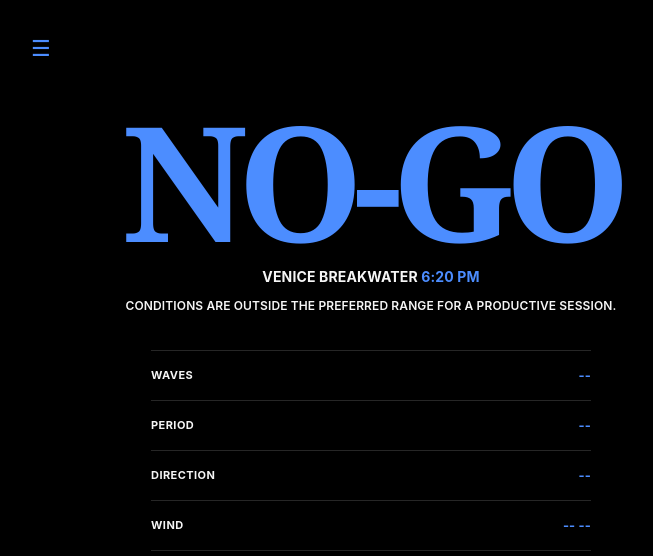
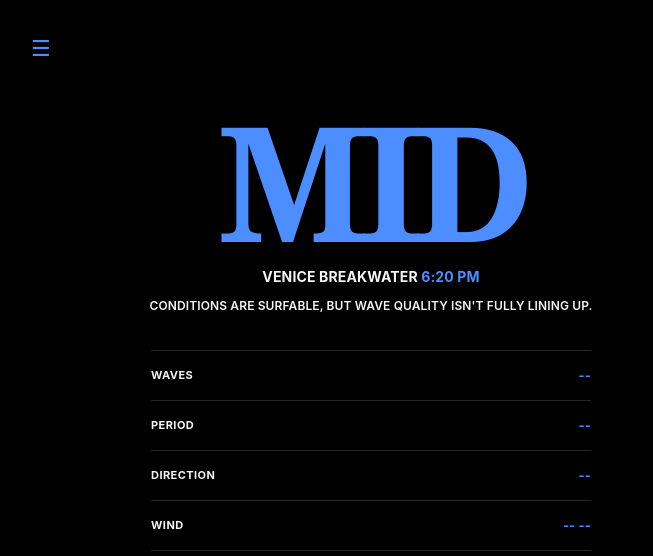
Before and after one commit to hernanqu/surf-intel, a Flask app: page / in a window 1280 px wide. Shown: the top 556 px of the page, without its empty margins (269-922 px from the left). Run offline with Flask 3, Linux system fonts and the light colour scheme; data that the repository does not hold is empty.

Commit message:
Replace GO NO-GO with YEW MID NAH

```diff
--- a/app.py
+++ b/app.py
@@ -333,13 +333,16 @@ def make_assessment(current):
     # Apply directional wind influence
     score = max(0, min(100, score - wind_penalty))
 
-    # Hard safety limits
+    # Decision states:
+    # YEW! = good surf
+    # MID  = surfable, but compromised
+    # NAH  = outside current comfort/safety envelope
 
     if wind_speed_kt is not None and wind_speed_kt >= 22:
-        status = "DANGEROUS"
+        status = "NAH"
 
     elif wave_height_ft is not None and wave_height_ft >= 7:
-        status = "DANGEROUS"
+        status = "NAH"
 
     elif (
         wave_height_ft is not None
@@ -347,7 +350,7 @@ def make_assessment(current):
         and wave_height_ft >= 4
         and wave_period_s >= 16
     ):
-        status = "DANGEROUS"
+        status = "NAH"
 
     elif (
         wave_height_ft is not None
@@ -355,115 +358,89 @@ def make_assessment(current):
         and wave_height_ft >= 3
         and wave_period_s >= 18
     ):
-        status = "DANGEROUS"
+        status = "NAH"
 
     elif is_day == 0:
-        status = "NO-GO"
+        status = "NAH"
 
     elif wind_speed_kt is not None and wind_speed_kt >= 16:
-        status = "NO-GO"
-
-    elif (
-        wave_height_ft is not None
-        and wave_period_s is not None
-        and wave_height_ft >= 2
-        and wave_period_s >= 16
-    ):
-        status = "NO-GO"
-
-    elif (
-        wave_height_ft is not None
-        and wave_period_s is not None
-        and wave_height_ft >= 3
-        and wave_period_s >= 14
-    ):
-        status = "NO-GO"
-
-    elif wave_height_ft is not None and wave_height_ft >= 6:
-        status = "NO-GO"
+        status = "NAH"
 
     elif wave_height_ft is not None and wave_height_ft >= 5:
-        status = "NO-GO"
-
-    elif wave_height_ft is not None and wave_height_ft < 2:
-        status = "NO-GO"
+        status = "NAH"
 
     elif score >= 75:
-        status = "GO"
+        status = "YEW!"
 
     else:
-        status = "NO-GO"
+        status = "MID"
 
     # Explanation
-    if status == "DANGEROUS":
+
+    if is_day == 0:
+        reason = "It's dark. Check back after dawn."
+
+    elif status == "NAH":
         if wind_speed_kt is not None and wind_speed_kt >= 22:
             reason = (
                 "Wind conditions are severe enough to make the session unsafe."
             )
+
         elif wave_height_ft is not None and wave_height_ft >= 7:
             reason = (
                 "Surf size has crossed into a dangerous range."
             )
-        else:
-            reason = (
-                "Long-period swell is creating dangerous surf energy "
-                "for the current wave height."
-            )
 
-    elif is_day == 0:
-        reason = "It's dark. Check back after dawn."
-
-    elif status == "NO-GO":
-        reason_candidates = []
-
-        if wind_speed_kt is not None and wind_speed_kt >= 16:
-            reason_candidates.append((
-                100,
-                "Wind is too strong and is degrading the surface conditions."
-            ))
-
-        if (
+        elif (
             wave_height_ft is not None
             and wave_period_s is not None
             and (
-                (wave_height_ft >= 2 and wave_period_s >= 16)
-                or (wave_height_ft >= 3 and wave_period_s >= 14)
+                (wave_height_ft >= 4 and wave_period_s >= 16)
+                or (wave_height_ft >= 3 and wave_period_s >= 18)
             )
         ):
-            reason_candidates.append((
-                90,
-                "Long-period swell is making the surf more powerful "
-                "than the wave height suggests."
-            ))
+            reason = (
+                "Long-period swell is creating more power "
+                "than is comfortable for this session."
+            )
 
-        if wave_height_ft is not None and wave_height_ft >= 5:
-            reason_candidates.append((
-                95,
-                "Wave size is outside the preferred range. "
-                "The surf is too powerful for a productive session."
-            ))
+        elif wave_height_ft is not None and wave_height_ft >= 5:
+            reason = (
+                "Wave size is outside your current comfort range."
+            )
+
+        elif wind_speed_kt is not None and wind_speed_kt >= 16:
+            reason = (
+                "Strong wind is making conditions too rough "
+                "for a worthwhile session."
+            )
+
+        else:
+            reason = (
+                "Conditions are outside your current comfort range."
+            )
+
+    elif status == "MID":
+        reason_candidates = []
 
         if wave_height_ft is not None and wave_height_ft < 2:
             reason_candidates.append((
                 75,
-                "The surf is too small and lacks enough energy "
-                "for a productive session."
+                "The surf is small and lacks much push."
             ))
 
         if wave_period_s is not None and wave_period_s < 8:
             reason_candidates.append((
                 65,
-                "The short period is limiting wave energy "
-                "and consistency."
+                "The short period is limiting wave energy and consistency."
             ))
 
         if wind_quality == "ONSHORE":
             onshore_severity = (
-                70 if wind_speed_kt is not None and wind_speed_kt >= 10
-                else 60 if wind_speed_kt is not None and wind_speed_kt >= 7
-                else 45
+                80 if wind_speed_kt is not None and wind_speed_kt >= 10
+                else 70 if wind_speed_kt is not None and wind_speed_kt >= 7
+                else 50
             )
-
             reason_candidates.append((
                 onshore_severity,
                 "Onshore wind is degrading the surface conditions."
@@ -476,28 +453,33 @@ def make_assessment(current):
             )[1]
         else:
             reason = (
-                "Conditions are outside the preferred range "
-                "for a productive session."
+                "Conditions are surfable, but wave quality "
+                "isn't fully lining up."
             )
-    elif status == "GO" and wind_quality == "OFFSHORE":
+
+    elif status == "YEW!" and wind_quality == "OFFSHORE":
         reason = (
             "Offshore wind is helping clean up the surface, while wave size "
-            "and energy remain within a workable range."
+            "and energy are lining up well."
         )
-    elif status == "GO" and wind_speed_kt is not None and wind_speed_kt <= 7:
+
+    elif (
+        status == "YEW!"
+        and wind_speed_kt is not None
+        and wind_speed_kt <= 7
+    ):
         reason = (
-            "Clean surface conditions with workable wave size and energy. "
-            "Good conditions for a productive session."
+            "Clean surface conditions with workable wave size and energy."
         )
-    elif status == "GO":
+
+    elif status == "YEW!":
         reason = (
-            "Wave size, energy, and surface conditions are workable. "
-            "Good conditions for a productive session."
+            "Wave size, energy, and surface conditions are lining up well."
         )
+
     else:
         reason = (
-            "Conditions are marginal. Wave size, energy, or surface quality "
-            "is limiting the overall quality of the session."
+            "Conditions are surfable, but not especially good."
         )
 
     return {
@@ -537,7 +519,7 @@ def make_assessment(current):
 
 def calculate_window(data, current_status, sunset_status=None):
 
-    if current_status != "GO":
+    if current_status not in ("YEW!", "MID"):
         return None
 
     daylight_minutes = None
@@ -622,7 +604,7 @@ def calculate_window(data, current_status, sunset_status=None):
 
         future_assessment = make_assessment(future)
 
-        if future_assessment.get("status") != "GO":
+        if future_assessment.get("status") not in ("YEW!", "MID"):
             break
 
         hours += 1
@@ -1076,12 +1058,12 @@ def get_dawn_patrol_forecast(data):
 
     assessment = make_assessment(forecast)
 
-    if assessment["status"] == "DANGEROUS":
-        outlook = "DANGEROUS"
-    elif assessment["status"] == "GO":
-        outlook = "LOOKING GOOD"
+    if assessment["status"] == "NAH":
+        outlook = "NAH"
+    elif assessment["status"] == "YEW!":
+        outlook = "YEW!"
     else:
-        outlook = "NOT LOOKING GOOD"
+        outlook = "MID"
 
     return {
         "time": sunrise_dt.strftime("%-I:%M %p"),
@@ -1140,24 +1122,23 @@ def marine():
 
     if (
         rain_lockout["active"]
-        and assessment["status"] != "DANGEROUS"
+        and assessment["status"] != "NAH"
     ):
-        assessment["status"] = "NO-GO"
+        assessment["status"] = "NAH"
         assessment["reason"] = (
             "Recent rain. Water quality risk. "
             "Safe after: " + rain_lockout["safe_after"] + "."
         )
 
     if (
-        assessment["status"] != "DANGEROUS"
+        assessment["status"] != "NAH"
         and current.get("is_day") == 1
         and sunset_status["minutes_remaining"] is not None
         and sunset_status["minutes_remaining"] < 30
     ):
-        assessment["status"] = "NO-GO"
+        assessment["status"] = "MID"
         assessment["reason"] = (
-            "Sunset is too close for a productive session. "
-            "Only "
+            "Sunset is close. Only "
             + str(sunset_status["minutes_remaining"])
             + " minutes of daylight remain."
         )
--- a/templates/index.html
+++ b/templates/index.html
@@ -512,22 +512,15 @@ async function loadSurfData(forceRefresh = false) {
             "status-dangerous"
         );
 
-        if (status === "GO") {
-            statusElement.className = "status go";
-            document.body.classList.add("status-go");
-
-        } else if (status === "NO-GO") {
+        if (status === "YEW!") {
+            statusElement.className = "status yewww";
+            document.body.classList.add("status-yewww");
+        } else if (status === "MID") {
             statusElement.className = "status no-go";
             document.body.classList.add("status-no-go");
-
-        } else if (status === "YEWWW") {
-            statusElement.className = "status yewww";
-            document.body.classList.add("status-yewww");
-
-        } else if (status === "DANGEROUS") {
+        } else if (status === "NAH") {
             statusElement.className = "status dangerous";
             document.body.classList.add("status-dangerous");
-
         } else {
             statusElement.className = "status error";
         }
@@ -549,7 +542,7 @@ async function loadSurfData(forceRefresh = false) {
             document.getElementById("window");
 
         if (
-            (status === "GO" || status === "YEWWW") &&
+            (status === "YEW!" || status === "MID") &&
             data.window
         ) {
             windowEl.textContent =
```
